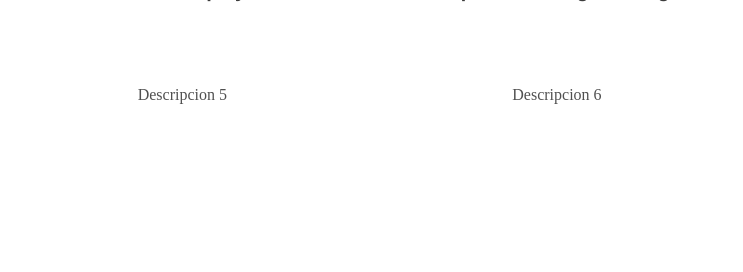
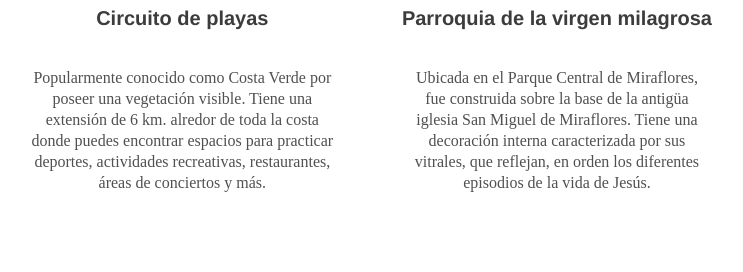
Before and after one commit to feartheoldblood/Tourizi_django, a Django app: template templates/lugares.html in a window 1280 px wide. Shown: the part 1605-1877 px from the top of the page, without its empty margins (127-870 px from the left). Run offline with Django 4.2, Linux system fonts and the light colour scheme; the template is opened without the code that fills it, so the values that code supplies are empty.

Commit message:
aplicando css

```diff
--- a/templates/lugares.html
+++ b/templates/lugares.html
@@ -1,3 +1,4 @@
+{% load static %}
 <!DOCTYPE html>
 <html lang="en">
 <head>
@@ -5,8 +6,8 @@
     <meta name="viewport" content="width=device-width, initial-scale=1.0">
     <script src="https://cdn.jsdelivr.net/npm/@popperjs/core@2.11.8/dist/umd/popper.min.js" integrity="sha384-I7E8VVD/ismYTF4hNIPjVp/Zjvgyol6VFvRkX/vR+Vc4jQkC+hVqc2pM8ODewa9r" crossorigin="anonymous"></script>
 <script src="https://cdn.jsdelivr.net/npm/bootstrap@5.3.0/dist/js/bootstrap.min.js" integrity="sha384-fbbOQedDUMZZ5KreZpsbe1LCZPVmfTnH7ois6mU1QK+m14rQ1l2bGBq41eYeM/fS" crossorigin="anonymous"></script>
-  <link rel="stylesheet" href="home.css">
-  <link rel="stylesheet" href="lugares.css">
+  <link rel="stylesheet" href="{% static 'home.css' %}">
+  <link rel="stylesheet" href="{% static 'lugares.css' %}">
     <title>Lugares</title>
 </head>
 <body>
@@ -39,7 +40,9 @@
                     <div class="bottom-card-holder-wrapper">
                         <h4 class="title-wrapper">Teatro Británico</h4>
                         <p class="description-wrapper">
-                            Descripcion 1
+                            El Teatro Británico fue fundado en 1988 y forma parte del Centro Cultural Británico, bajo la
+                            administración de la Asociación Cultural Peruano Británica. Ofrece varios espectáculos culturales
+                            durante todo el año.
                         </p>
                     </div>
                 </div>
@@ -50,7 +53,9 @@
                     <div class="bottom-card-holder-wrapper">
                         <h4 class="title-wrapper">Ruta de Mario Vargas Llosa</h4>
                         <p class="description-wrapper">
-                            Descripcion 2
+                            La ruta Mario Vargas Llosa o Literatour es el recorrido por los lugares donde vivió el flamante
+                            Nobel de Literatura, en diferentes etapas de su vida, y que también sirvieron de escenarios para sus personajes
+                            creados para sus novelas.
                         </p>
                     </div>
                 </div>
@@ -61,7 +66,9 @@
                     <div class="bottom-card-holder-wrapper">
                         <h4 class="title-wrapper">Larcomar</h4>
                         <p class="description-wrapper">
-                            Descripcion 3
+                            Es un centro comercial ubicado en el trayecto final de la avenida Larco en el distrito de Miraflores.
+                            También funciona como centro turístico debido a que se pueden realizar diversas actividades a sus
+                            alrededores; asi como, disfrutar de una vista al océano.
                         </p>
                     </div>
                 </div>
@@ -72,7 +79,9 @@
                     <div class="bottom-card-holder-wrapper">
                         <h4 class="title-wrapper">Parque Kennedy</h4>
                         <p class="description-wrapper">
-                            Descripcion 4
+                            Uno de los parques más visitados en Miraflores, el cual es llamativo por la cantidad de gatos que
+                            hay. Puedes disfrutar de una caminata, ver espectaculos de artistas locales en el anfiteatro
+                            Chabuca Granda, entre otras cosas.
                         </p>
                     </div>
                 </div>
@@ -83,7 +92,9 @@
                     <div class="bottom-card-holder-wrapper">
                         <h4 class="title-wrapper">Circuito de playas</h4>
                         <p class="description-wrapper">
-                            Descripcion 5
+                            Popularmente conocido como Costa Verde por poseer una vegetación visible. Tiene una extensión de 6 km.
+                            alredor de toda la costa donde puedes encontrar espacios para practicar deportes, actividades recreativas,
+                            restaurantes, áreas de conciertos y más.
                         </p>
                     </div>
                 </div>
@@ -94,7 +105,9 @@
                     <div class="bottom-card-holder-wrapper">
                         <h4 class="title-wrapper">Parroquia de la virgen milagrosa</h4>
                         <p class="description-wrapper">
-                            Descripcion 6
+                            Ubicada en el Parque Central de Miraflores, fue construida sobre la base de la antigüa iglesia San Miguel
+                            de Miraflores. Tiene una decoración interna caracterizada por sus vitrales, que reflejan, en orden los
+                            diferentes episodios de la vida de Jesús.
                         </p>
                     </div>
                 </div>
@@ -105,7 +118,9 @@
                     <div class="bottom-card-holder-wrapper">
                         <h4 class="title-wrapper">Museo de la memoria, la tolerancia y la inclusión social</h4>
                         <p class="description-wrapper">
-                            Descripcion 7
+                            EL lugar de la Memoria, la Tolerancia y la Inclusión Social del Ministerio de Cultura del Perú es un
+                            espacio de conmemoración pedagógico y cultural que alberga la historia de violencia ocurrida en el
+                            Perú entre los años 1980 y 2000.
                         </p>
                     </div>
                 </div>
@@ -116,7 +131,9 @@
                     <div class="bottom-card-holder-wrapper">
                         <h4 class="title-wrapper">Sala de arte Luis Miró Quesada</h4>
                         <p class="description-wrapper">
-                            Descripcion 8
+                            Es un centro de arte contemporáneo, fundado en 1984, sin fines de lucro donde se gestan proyectos
+                            individuales y colectivos, relacionados principalmente a las artes visuales. Gestionada por la
+                            Gerencia de Cultura de la Municipalidad Distrital de Miraflores.
                         </p>
                     </div>
                 </div>
@@ -127,7 +144,9 @@
                     <div class="bottom-card-holder-wrapper">
                         <h4 class="title-wrapper">Parque Reducto N°2 Miraflores</h4>
                         <p class="description-wrapper">
-                            Descripcion 9
+                            Sirve como lugar para rendir honor a las personas que sacrificaron su vida durante la Guerra con Chile.
+                            En sus jardines se pueden ver monumentos a los heroes, una locomotora, así como el Museo Andrés
+                            Avelino Cáceres.
                         </p>
                     </div>
                 </div>
@@ -138,7 +157,7 @@
                     <div class="bottom-card-holder-wrapper">
                         <h4 class="title-wrapper">Museo de Sitio Huaca Pucllana</h4>
                         <p class="description-wrapper">
-                            Descripcion 10
+                            Es un sitio arqueológico perteneciente a la cultura Lima, del periodo de los desarrollos regionales.
                         </p>
                     </div>
                 </div>
```
Also changed, not shown: templates/somos.html (+7 -6 lines), static/home.css (renamed from templates/static/css/home.css), static/logo.png (added), static/lugares.css (renamed from templates/static/css/lugares.css), static/mision.png (added), static/somos.css (renamed from templates/static/css/somos.css), static/valores.png (added), static/vision.png (added).
